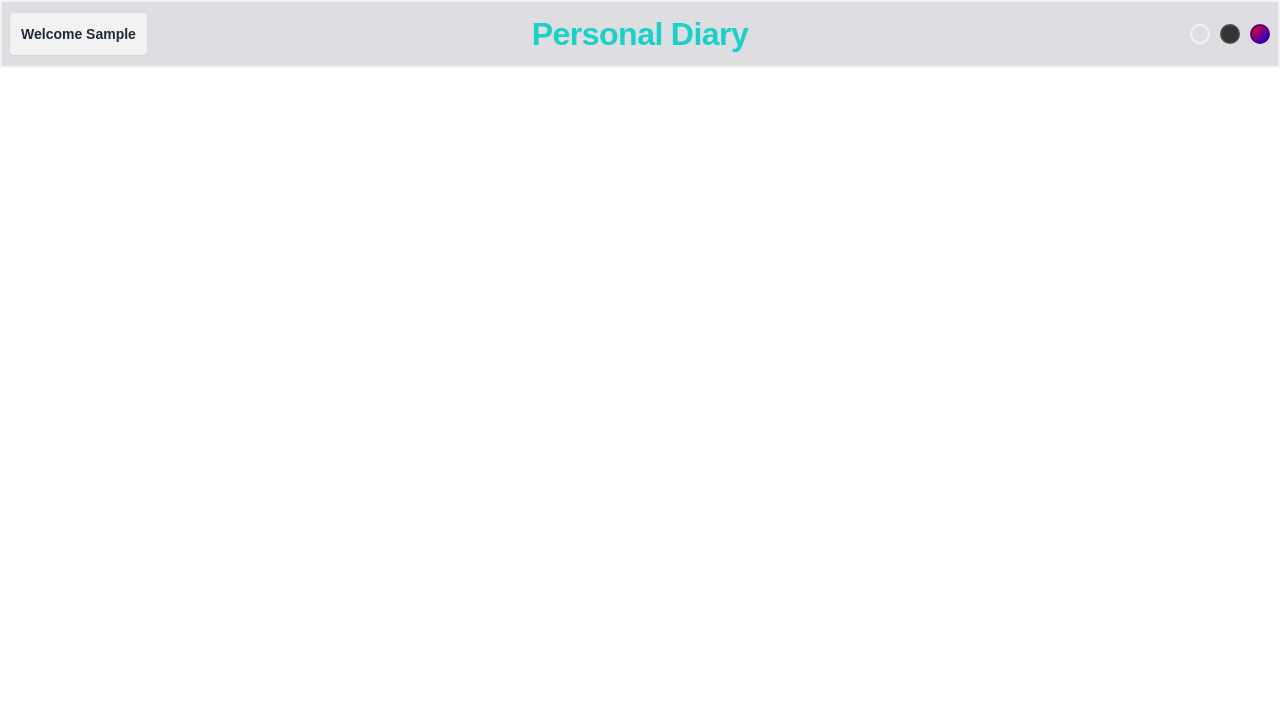
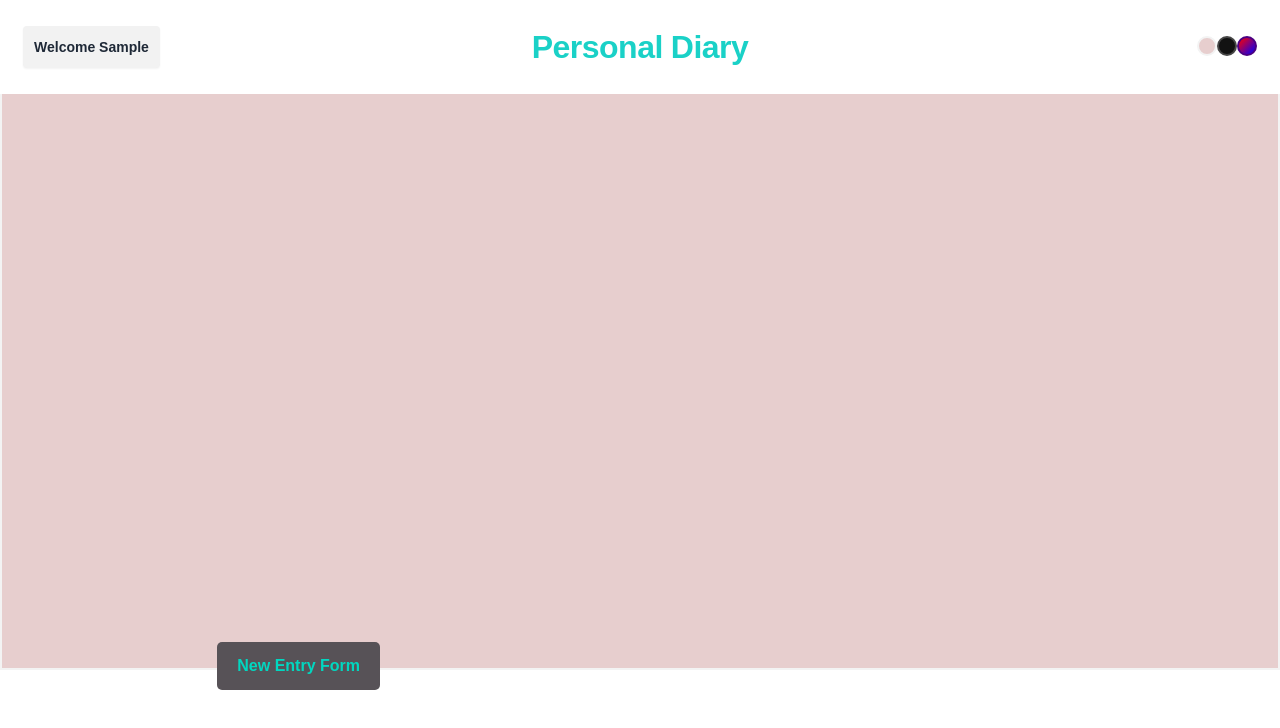
Before and after one commit to Mounika-Nanjala/Personal-Dairy, a React (Vite) app: page / in a window 1280 px wide. Both pictures are taken after typing "Sample" into the empty fields and a click on the button "Start". Shown: the top 728 px of the page. Built offline with nearby package versions, Linux system fonts and the light colour scheme.

Commit message:
New Entry form and Header changes

```diff
--- a/src/App.css
+++ b/src/App.css
@@ -1,32 +1,125 @@
-body {
-    font-family: Arial, sans-serif;
+
+header {
+  background-color: rgb(255, 255, 255);
+  color: white;
+  padding: 15px;
+  font-size: 20px;
+  position: fixed;
+  top: 0;
+  left: 0;
+  right: 0;
+  z-index: 1000;
 }
 
-  .app {
+
+
+.theme-light {
+  background-color: #e7cece;
+  color: #000000;
+}
+
+
+.theme-dark {
+  background-color: #121212;
+  color: #ffffff;
+}
+.appContainer {
+  font-family: Arial, sans-serif;
+  min-height: 90vh;
+  display: flex;
+  flex-direction: column;
+  padding-top: 70px;
+  padding-bottom: 50px;
+}
+
+.pageContainer {
+  flex-grow: 1;
+  display: flex;
+  flex-direction: column;
   padding: 20px;
 }
 
-  .theme-light {
-    background-color: #dddde2;
-    color: #333;
+
+.mainContent {
+  flex-grow: 1;
+  padding: 20px;
+  background-color: inherit;
 }
 
-  .theme-dark {
-    background-color: #333;
-    color: #300808;
+
+.btn-accent {
+  position: absolute;
+  bottom: 110px;
+  right: 900px;
+  padding: 10px 20px;
+  background-color: #575257;
+  color: rgb(241, 243, 244);
+  border: none;
+  border-radius: 5px;
+  cursor: pointer;
+  font-size: 16px;
 }
 
-  .theme-colorful {
-    background-color: #ca3e31;
-    color: #1a1414;
+
+.btn-accent:hover {
+  background-color: #9db2c1;
 }
 
-  .content {
-    margin-top: 20px;
+.editModal {
+  position: fixed;
+  top: 0;
+  left: 0;
+  right: 0;
+  bottom: 0;
+  background-color: rgba(0, 0, 0, 0.5);
+  display: flex;
+  justify-content: center;
+  align-items: center;
 }
 
-  .main-content {
+.modalContent {
+  background-color: rgb(200, 210, 212);
   padding: 20px;
-    background-color: #eadbdb;
   border-radius: 8px;
+  width: 400px;
+  box-shadow: 0 4px 6px rgba(0, 0, 0, 0.1);
 }
+
+.formGroup {
+  margin-bottom: 15px;
+}
+
+.formGroup label {
+  display: block;
+  margin-bottom: 5px;
+}
+
+.formGroup input,
+.formGroup textarea {
+  width: 100%;
+  padding: 8px;
+  border: 1px solid #ccc;
+  border-radius: 4px;
+}
+
+.buttonGroup {
+  display: flex;
+  justify-content: space-between;
+}
+
+.buttonGroup button {
+  padding: 10px 15px;
+  border: none;
+  border-radius: 4px;
+  cursor: pointer;
+}
+
+.buttonGroup button:hover {
+  background-color: #f0f0f0;
+}
+
+
+.pageContainer {
+  padding-top: 70px;
+  padding-bottom: 50px;
+}
--- a/src/App.jsx
+++ b/src/App.jsx
@@ -1,12 +1,12 @@
-
 import React, { useState, useEffect } from "react";
 import Header from "./components/Header";
 import PopupForm from "./components/PopupForm";
+import EditPopup from "./components/Editpopup";
 import "./App.css";
 
 function App() {
   const [isEditVisible, setEditlVisible] = useState(false);
-  const [isAddVisible, setaddVisible] = useState(false);
+  const [isAddVisible, setAddVisible] = useState(false);
   const [storedItems, setStoredItems] = useState(
     JSON.parse(localStorage.getItem("cards")) || []
   );
@@ -18,20 +18,23 @@ function App() {
     localStorage.getItem("userName") || ""
   );
   const [showPopup, setShowPopup] = useState(!localStorage.getItem("userName"));
+  const [showEditPopup, setShowEditPopup] = useState(false);
+  const [selectedCard, setSelectedCard] = useState(null);
 
   const handleClose = () => {
     setEditlVisible(false);
-    setaddVisible(false);
+    setAddVisible(false);
     setShowPopup(false);
+    setShowEditPopup(false);
   };
 
   const handleAdd = () => {
-    setaddVisible(true);
+    setAddVisible(true);
   };
 
   const handleEdit = (item) => {
-    setEditlVisible(true);
-    setCard(item);
+    setSelectedCard(item);
+    setShowEditPopup(true);
   };
 
   const handleDelete = (itemDel) => {
@@ -87,20 +90,48 @@ function App() {
   };
 
   return (
-    <div>
+    <div className="appContainer">
       {showPopup && (
         <PopupForm onStart={handlePopupStart} onClose={handleClose} />
       )}
+      {showEditPopup && (
+        <EditPopup
+          onClose={handleClose}
+          onSave={handleSave}
+          item={selectedCard}
+        />
+      )}
       {!showPopup && (
-        <div className="pageContainer">
+        <div className={`pageContainer ${theme}`}>
           <Header
             setTheme={setTheme}
             userName={userName}
             openPopup={openPopup}
             theme={theme}
           />
-          {/* Add your container or main content component here */}
-          {/* You might want to render your stored items here */}
+          <button className="btn btn-outline btn-accent" onClick={() => handleEdit(storedItems[0])}>
+            New Entry Form
+          </button>
+
+          <div className="mainContent">
+            {storedItems.map((item) => (
+              <div key={item.id} className="itemCard">
+                <h3>{item.title}</h3>
+                <p>{item.desc}</p>
+                <button
+                  className="btn btn-outline btn-accent"
+                  onClick={() => handleEdit(item)}
+                >
+                  Edit
+                </button>
+                <button
+                  className="btn btn-outline btn-danger"
+                  onClick={() => handleDelete(item)} >
+                  Delete
+                </button>
+              </div>
+            ))}
+          </div>
         </div>
       )}
     </div>
--- /dev/null
+++ b/src/components/Editpopup.jsx
@@ -0,0 +1,65 @@
+import React, { useState } from "react";
+
+function EditPopup({ onClose, onSave, item }) {
+  const [date, setDate] = useState(item ? item.date : "");
+  const [title, setTitle] = useState(item ? item.title : "");
+  const [imageUrl, setImageUrl] = useState(item ? item.imageUrl : "");
+  const [desc, setDesc] = useState(item ? item.desc : "");
+
+  const handleSave = () => {
+    const updatedItem = {
+      id: item ? item.id : Date.now(),
+      date,
+      title,
+      imageUrl,
+      desc,
+    };
+    onSave(updatedItem);
+    onClose();
+  };
+
+  return (
+    <div className="editModal">
+      <div className="modalContent">
+        <h2 style={{ fontWeight: 'bold', display: 'flex', justifyContent: 'center', alignItems: 'center', height: '100%'  }}>New Entry Form</h2>
+        <div className="formGroup">
+          <label>Date</label>
+          <input
+            type="date"
+            value={date}
+            onChange={(e) => setDate(e.target.value)}
+          />
+        </div>
+        <div className="formGroup">
+          <label>Title</label>
+          <input
+            type="text"
+            value={title}
+            onChange={(e) => setTitle(e.target.value)}
+          />
+        </div>
+        <div className="formGroup">
+          <label>Image URL</label>
+          <input
+            type="text"
+            value={imageUrl}
+            onChange={(e) => setImageUrl(e.target.value)}
+          />
+        </div>
+        <div className="formGroup">
+          <label>Description</label>
+          <textarea
+            value={desc}
+            onChange={(e) => setDesc(e.target.value)}
+          />
+        </div>
+        <div className="buttonGroup">
+          <button onClick={handleSave}>Save</button>
+          <button onClick={onClose}>Cancel</button>
+        </div>
+      </div>
+    </div>
+  );
+}
+
+export default EditPopup;
--- a/src/components/Header.css
+++ b/src/components/Header.css
@@ -1,4 +1,4 @@
-/* Theme Selector Styles */
+Theme Selector Styles
 .theme-selector {
     display: flex;
     gap: 10px;
@@ -17,8 +17,9 @@
   }
 
   .theme-light {
-    background-color: #f8f2ea;
+    background-color: #f5f3f0;
     border: 2px solid #f3f3f3;
+
   }
 
   .theme-dark {
--- a/src/components/Header.jsx
+++ b/src/components/Header.jsx
@@ -1,14 +1,14 @@
 import "./Header.css";
 import Logo from "./Logo";
 
-const Header = ({ setTheme, userName, openPopup, theme }) => {
+const Header = ({ setTheme, userName, openPopup }) => {
   const changeTheme = (themeName) => {
     setTheme(themeName);
     localStorage.setItem("theme", themeName);
   };
 
   return (
-    <header className={theme}>
+    <header className="fixed-header"> {/* Fixed background color for header */}
       <div className="navbar justify-center">
         <div className="dropdown basis-1/3 justify-start">
           <div tabIndex={0}>
@@ -31,6 +31,7 @@ const Header = ({ setTheme, userName, openPopup, theme }) => {
         <div className="mx-auto">
           <Logo />
         </div>
+
         <div className="gap-4 basis-1/3 justify-end">
           <div className="theme-selector">
             <button
@@ -50,7 +51,6 @@ const Header = ({ setTheme, userName, openPopup, theme }) => {
             ></button>
           </div>
         </div>
-
       </div>
     </header>
   );
--- a/src/components/PopupForm.jsx
+++ b/src/components/PopupForm.jsx
@@ -16,7 +16,7 @@ const PopupForm = ({ onStart, onClose }) => {
       <div className="bg-white p-8 rounded-lg shadow-lg w-96">
         <div className="flex justify-between items-center">
           <h2 className="text-2xl font-bold mb-6 text-center text-gray-800">
-            Personal Diary Setup
+          Store Your Secrets Here
           </h2>
           <button onClick={onClose} className="text-3xl self-start">
             &times;
```
Also changed, not shown: package.json (+6 -1 lines), 1 other file (tests, documents, lock files or other folders). Lines whose indentation alone changed are shown as unchanged.
